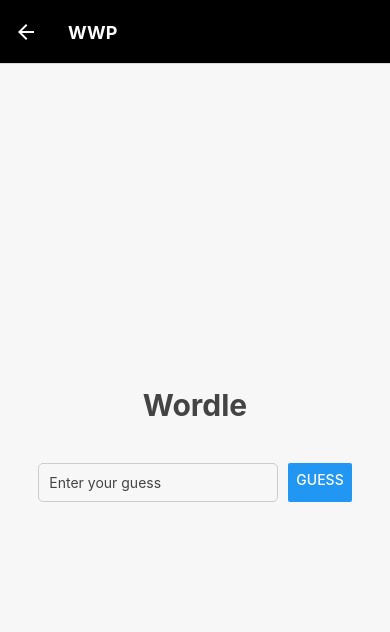
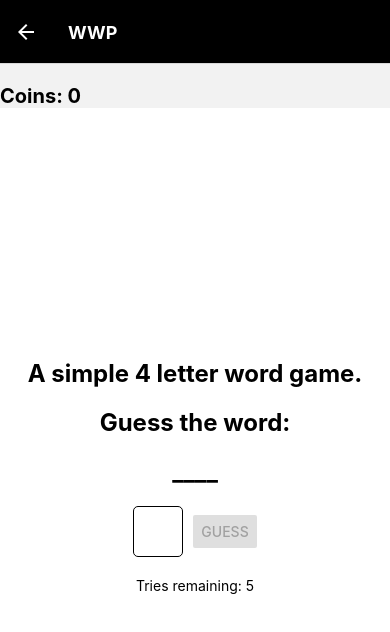
Before and after one commit to Kartik1109/RideShare, a React Native app: screen /WWP in a window 390 px wide. Shown: the top 632 px of the page. Built offline with nearby package versions, Linux system fonts and the light colour scheme; no server answers.

Commit message:
fixed Worlde

```diff
--- a/Main.js
+++ b/Main.js
@@ -53,7 +53,7 @@
             style={styles.coinButton}
             onPress={() => navigation.navigate('CoinMeasurement')}
           />
-          <Text style={styles.coinText}>100 coins</Text>
+          <Text style={styles.coinText}>0 coins</Text>
 
 
 
--- a/WWP.js
+++ b/WWP.js
@@ -1,148 +1,177 @@
-import React, { useState, useEffect } from "react";
-import { View, Text, TextInput, Button, StyleSheet } from "react-native";
+import React, { useState } from 'react';
+import { StyleSheet, Text, TextInput, View, Button } from 'react-native';
 
-export default function Wordle() {
+const WordleGame = () => {
+  const wordList = ['cake', 'tree'];
+  const [targetWord, setTargetWord] = useState(wordList[Math.floor(Math.random() * wordList.length)]);
+  const [guessedWord, setGuessedWord] = useState('_'.repeat(targetWord.length));
+  const [guess, setGuess] = useState('');
+  const [triesRemaining, setTriesRemaining] = useState(5);
+  const [gameOver, setGameOver] = useState(false);
+  const [coins, setCoins] = useState(0);
+  const [coinsUpdated, setCoinsUpdated] = useState(false); // new state variable
 
-  const [word, setWord] = useState("");
-  const [guess, setGuess] = useState("");
-  const [wrongGuesses, setWrongGuesses] = useState(0);
-  const [correctLetters, setCorrectLetters] = useState([]);
-  const [gameState, setGameState] = useState("ongoing");
+  const handleGuess = () => {
+    if (guess === targetWord) {
+      setGuessedWord(targetWord);
+      setGameOver(true);
+      setCoins(coins + 100);
+    } else {
+      setTriesRemaining(triesRemaining - 1);
+      if (triesRemaining - 1 === 0) {
+        setGameOver(true);
+      }
+      // Find the indices of the correctly guessed letters
+      const correctIndices = [];
+      for (let i = 0; i < targetWord.length; i++) {
+        if (targetWord[i] === guess) {
+          correctIndices.push(i);
+        }
+      }
+      // Update the guessedWord state with the correctly guessed letters
+      let newGuessedWord = guessedWord.split('');
+      correctIndices.forEach(index => {
+        newGuessedWord[index] = guess;
+      });
+      setGuessedWord(newGuessedWord.join(''));
+    }
+    setGuess('');
+  };
 
 
-
-  const checkGuess = () => {
-    if (word === guess) {
-      setGameState("win");
-    } else if (wrongGuesses < 5) {
-      let correct = [];
-      for (let i = 0; i < word.length; i++) {
-        if (guess.includes(word[i])) {
-          correct.push(word[i]);
-        }
-      }
-      setCorrectLetters(correct);
-      setWrongGuesses(wrongGuesses + 1);
-    } else {
-      setGameState("lose");
-    }
-  };
-
-  useEffect(() => {
-    const fetchWord = async () => {
-      const response = await fetch(
-        "https://random-word-api.herokuapp.com/word?number=1"
-      );
-      const data = await response.json();
-      setWord(data[0]);
-    };
-    fetchWord();
-  }, []);
-
-  const displayGuess = () => {
-    let display = "";
-    for (let i = 0; i < word.length; i++) {
-      if (correctLetters.includes(word[i])) {
-        display += word[i] + " ";
-      } else {
-        display += "_ ";
-      }
-    }
-    return display.trim();
-  };
-
-  const resetGame = () => {
-    setGuess("");
-    setWrongGuesses(0);
-    setCorrectLetters([]);
-    setGameState("ongoing");
+  const handleRestart = () => {
+    setTargetWord(wordList[Math.floor(Math.random() * wordList.length)]);
+    setGuessedWord('_'.repeat(targetWord.length));
+    setGuess('');
+    setTriesRemaining(5);
+    setGameOver(false);
+    setCoins(0);
   };
 
   return (
-    <View style={styles.container}>
-      <Text style={styles.title}>Wordle</Text>
-      <Text style={styles.word}>{displayGuess()}</Text>
-      {gameState === "ongoing" ? (
+    <><Text style={styles.coinsText}>Coins: {coins}</Text><View style={styles.container}>
+      <Text style={styles.title}>A simple 4 letter word game.</Text>
+      <Text style={styles.title}>Guess the word:</Text>
+      <View style={styles.wordContainer}>
+        {guessedWord.split('').map((letter, index) => (
+          <Text
+            key={index}
+            style={[
+              styles.letter,
+              targetWord[index] === letter && styles.correct
+            ]}
+          >
+            {letter}
+          </Text>
+        ))}
+      </View>
+
+      {!gameOver && (
         <View style={styles.inputContainer}>
           <TextInput
             style={styles.input}
             value={guess}
             onChangeText={setGuess}
-            placeholder="Enter your guess"
-          />
-          <Button title="Guess" onPress={checkGuess} />
-        </View>
-      ) : (
-        <View style={styles.resultContainer}>
-          <Text style={styles.resultText}>
-            {gameState === "win" ? "You Win!" : "You Lose!"}
-          </Text>
-          <Button title="Play Again" onPress={resetGame} />
+            autoCapitalize="none"
+            autoCorrect={false}
+            keyboardType="ascii-capable" />
+          <Button title="Guess" onPress={handleGuess} disabled={!guess} />
         </View>
       )}
-      {wrongGuesses > 0 && (
-        <Text style={styles.wrongGuess}>Wrong Guesses: {wrongGuesses}</Text>
+      <Text style={[styles.triesRemainingText, triesRemaining <= 2 && styles.triesRemaining]}>Tries remaining: {triesRemaining}</Text>
+      {gameOver && (
+        <View style={styles.gameOverContainer}>
+          <Text style={styles.gameOverText}>{guessedWord === targetWord ? 'You win!' : 'You lose!'}</Text>
+
+          <Button title="Play again" onPress={handleRestart} />
+        </View>
       )}
-    </View>
+    </View></>
   );
-}
-
+};
 const styles = StyleSheet.create({
   container: {
     flex: 1,
-    alignItems: "center",
-    justifyContent: "center",
-    backgroundColor: "#f7f7f7",
+    alignItems: 'center',
+    justifyContent: 'center',
+    backgroundColor: '#fff',
   },
   title: {
-    fontSize: 30,
+    fontSize: 24,
+    fontWeight: 'bold',
     marginBottom: 20,
-    fontWeight: "bold",
-    color: "#444444",
   },
-  word: {
-    fontSize: 20,
+  wordContainer: {
+    flexDirection: 'row',
+    alignItems: 'center',
     marginBottom: 20,
-    fontWeight: "bold",
-    color: "#444444",
+  },
+  letterContainer: {
+    marginHorizontal: 5,
+  },
+  letter: {
+    fontSize: 24,
+    fontWeight: 'bold',
   },
   inputContainer: {
-    flexDirection: "row",
+    flexDirection: 'row',
+    alignItems: 'center',
     marginBottom: 20,
   },
   input: {
     borderWidth: 1,
-    borderColor: "#cccccc",
+    borderColor: '#000',
+    borderRadius: 5,
     padding: 10,
-    flex: 1,
     marginRight: 10,
-    borderRadius: 5,
-    color: "#444444",
-  },
-  resultContainer: {
-    alignItems: "center",
-  },
-  resultText: {
-    fontSize: 30,
-    marginBottom: 20,
-    fontWeight: "bold",
-    color: "#444444",
+    width: 50,
+    textAlign: 'center',
+    fontSize: 24,
+    fontWeight: 'bold',
   },
   button: {
-    backgroundColor: "#0077cc",
-    padding: 10,
+    backgroundColor: '#007AFF',
+    paddingVertical: 10,
+    paddingHorizontal: 20,
     borderRadius: 5,
   },
   buttonText: {
-    color: "white",
-    fontWeight: "bold",
+    color: '#fff',
+    fontSize: 24,
+    fontWeight: 'bold',
   },
-  wrongGuess: {
-    color: "#ff3333",
-    fontWeight: "bold",
+  tries: {
+    fontSize: 24,
+    fontWeight: 'bold',
+    marginBottom: 20,
   },
-  correctGuess: {
-    color: "#33cc33",
-    fontWeight: "bold",
+  gameOverContainer: {
+    alignItems: 'center',
   },
+  gameOverText: {
+    fontSize: 24,
+    fontWeight: 'bold',
+    marginBottom: 20,
+  },
+  gameOverButton: {
+    backgroundColor: '#007AFF',
+    paddingVertical: 10,
+    paddingHorizontal: 20,
+    borderRadius: 5,
+  },
+  gameOverButtonText: {
+    color: '#fff',
+    fontSize: 24,
+    fontWeight: 'bold',
+  },
+  correct: {
+    color: '#28A745',
+  },
+  coinsText: {
+    marginTop: 20,
+    fontWeight: 'bold',
+    fontSize: 20,
+    },
 });
+
+export default WordleGame;
```
Also changed, not shown: UserRating.js (added, +32 -0 lines).
